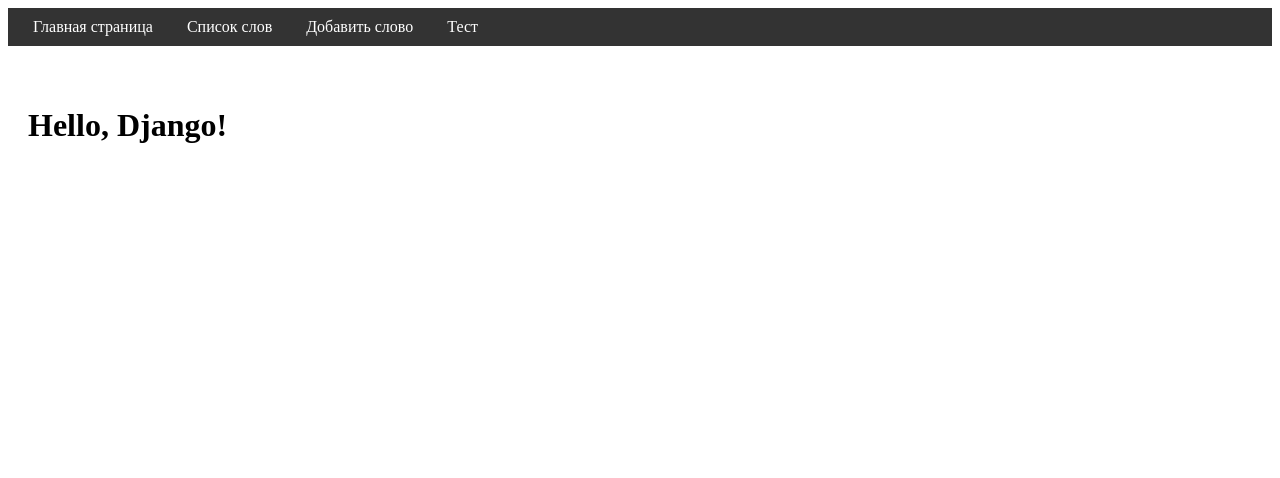
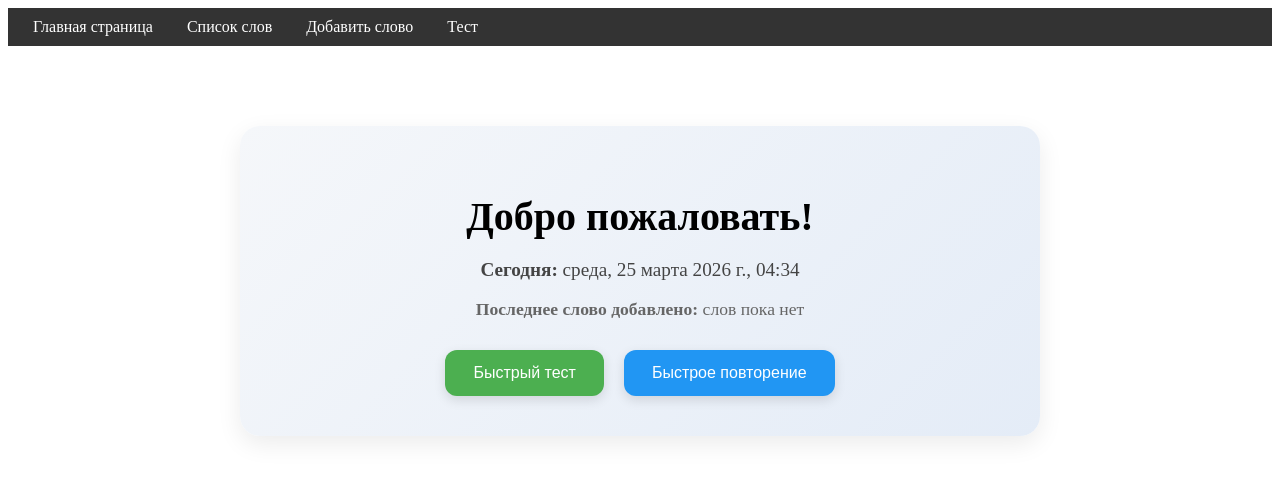
Before and after one commit to lafeya-lamos/webprogram-Word-book, a Django app: page / in a window 1280 px wide. Shown: the top 478 px of the page. Run offline with Django 4.2, Linux system fonts and the light colour scheme; data that the repository does not hold is empty.

Commit message:
add(main): добавить отображение времени, статуса активности и быстрых кнопок

```diff
--- a/templates/index.html
+++ b/templates/index.html
@@ -3,6 +3,51 @@
 {% block title %}Главная страница{% endblock %}
 
 {% block content %}
-    <h1>Hello, Django!</h1>
-    <p>{{ message }}</p>
+<div style="max-width: 800px; margin: 0 auto; text-align: center; padding: 40px 20px;">
+
+    <div style="background: linear-gradient(135deg, #f5f7fa, #e4ecf7); padding: 40px; border-radius: 20px; box-shadow: 0 8px 24px rgba(0,0,0,0.08);">
+        <h1 style="font-size: 2.5rem; margin-bottom: 15px;">{{ welcome_title }}</h1>
+
+        <p style="font-size: 1.2rem; color: #444; margin-bottom: 10px;">
+            <strong>Сегодня:</strong> {{ current_datetime }}
+        </p>
+
+        <p style="font-size: 1.1rem; color: #666; margin-bottom: 30px;">
+            <strong>Последнее слово добавлено:</strong> {{ last_added_text }}
+        </p>
+
+        <div style="display: flex; justify-content: center; gap: 20px; flex-wrap: wrap;">
+            <a href="{% url 'quiz' %}?num_questions=5&mode=random" style="text-decoration: none;">
+                <button style="
+                    padding: 14px 28px;
+                    font-size: 1rem;
+                    border: none;
+                    border-radius: 12px;
+                    background-color: #4CAF50;
+                    color: white;
+                    cursor: pointer;
+                    box-shadow: 0 4px 12px rgba(0,0,0,0.12);
+                ">
+                    Быстрый тест
+                </button>
+            </a>
+
+            <a href="{% url 'quiz' %}?num_questions=5&mode=review" style="text-decoration: none;">
+                <button style="
+                    padding: 14px 28px;
+                    font-size: 1rem;
+                    border: none;
+                    border-radius: 12px;
+                    background-color: #2196F3;
+                    color: white;
+                    cursor: pointer;
+                    box-shadow: 0 4px 12px rgba(0,0,0,0.12);
+                ">
+                    Быстрое повторение
+                </button>
+            </a>
+        </div>
+    </div>
+
+</div>
 {% endblock %}
```
